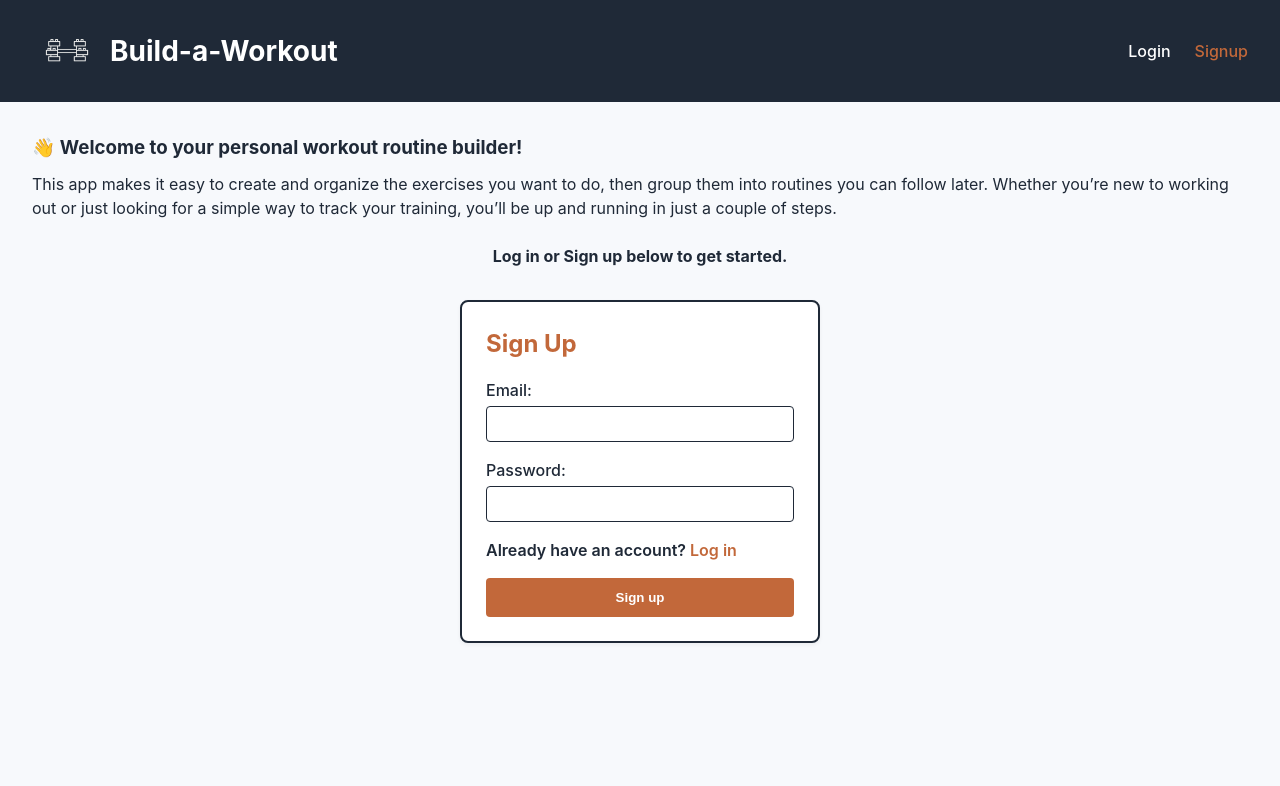
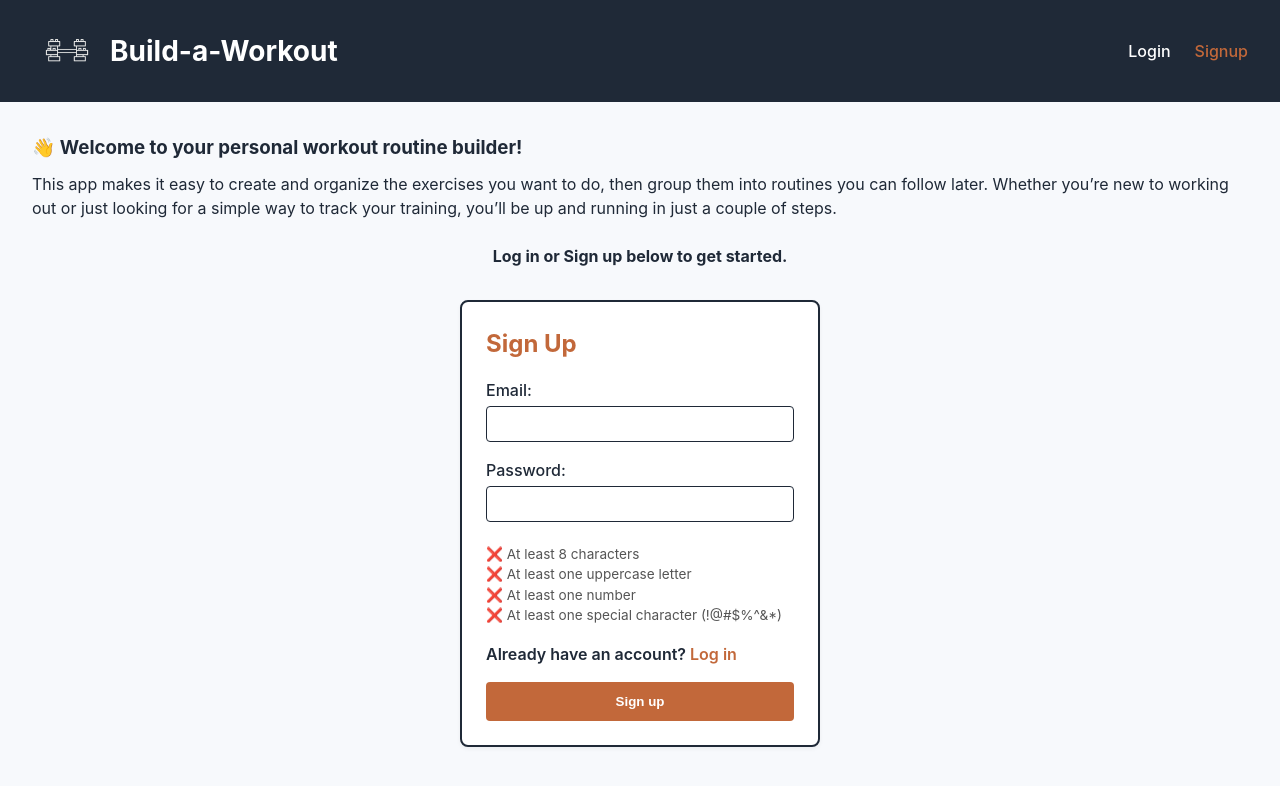
Before and after one commit to amylmilewski/build-a-workout-2, a React (Vite) app in the folder frontend/: page /signup in a window 1280 px wide. Shown: the top 786 px of the page. Built offline with nearby package versions, Linux system fonts and the light colour scheme; no server answers.

Commit message:
Signup password validation and exercise empty state CTA

```diff
--- a/frontend/src/components/RoutineForm.jsx
+++ b/frontend/src/components/RoutineForm.jsx
@@ -2,6 +2,7 @@ import { useState, useEffect } from "react";
 import useRoutinesContext from "../hooks/useRoutinesContext";
 import useExercisesContext from "../hooks/useExercisesContext";
 import useAuthContext from "../hooks/useAuthContext";
+import { NavLink } from "react-router";
 
 const API_URL = import.meta.env.VITE_API_URL;
 
@@ -19,10 +20,14 @@ export default function RoutineForm ({ routineToEdit, onFinish }) {
     const [emptyFields, setEmptyFields] = useState([]);
 
     // To ensure that the form repopulates the existing exercise list after form submission, fetch exercises if the global exercises list is empty or null
+
+    const [hasFetchedExercises, setHasFetchedExercises] = useState(false);
+    // This fetches only once per mount.
+    // New exercises added via ExerciseForm will automatically show because CREATE_EXERCISE dispatch updates exercises in context.
     useEffect(() => {
         if (!user || !user.token) return; // wait until fully authenticated
 
-        if (!Array.isArray(exercises) || exercises.length === 0) { // guard with Array.isArray(exercises) before mapping to prevent the "map is not a function" crash
+        if (!hasFetchedExercises) { // guard with Array.isArray(exercises) before mapping to prevent the "map is not a function" crash
             setIsLoading(true);
             fetch(`${API_URL}/api/exercises`, {
                 headers: {
@@ -33,15 +38,17 @@ export default function RoutineForm ({ routineToEdit, onFinish }) {
             .then(data => {
                 dispatchExercises({ type: 'SET_EXERCISES', payload: data });
                 setIsLoading(false);
+                setHasFetchedExercises(true); // mark as done
             })
             .catch(err => {
                 console.error('Failed to load exercises', err);
                 setIsLoading(false);
+                setHasFetchedExercises(true);
             });
         } else {
             setIsLoading(false); // Already have exercises in context
         }
-    }, [user, exercises, dispatchExercises]);
+    }, [user, dispatchExercises, hasFetchedExercises]);
 
     // Populate form when routineToEdit changes
     useEffect(() => {
@@ -121,7 +128,14 @@ export default function RoutineForm ({ routineToEdit, onFinish }) {
 
             <label>Exercises:</label>
             {isLoading ? (
-                <p>Loading exercises...</p> // NEW: loading message
+                <p>Loading exercises...</p>
+            ) : !Array.isArray(exercises) || exercises.length === 0 ? (
+                <div className="empty-state">
+                    <p>You haven’t created any exercises yet.</p>
+                    <p>
+                        👉 Go to <NavLink to='/myexercises'><strong>My Exercises</strong></NavLink> to create some, then return here to add them to your routine.
+                    </p>
+                </div>
             ) : (
                 <select
                     name="exercises"
@@ -133,7 +147,7 @@ export default function RoutineForm ({ routineToEdit, onFinish }) {
                         setSelectedExercises(selectedValues);
                     }}
                 >
-                    {Array.isArray(exercises) && exercises.map(exercise => ( // guard with 'Array.isArray(exercises)' before mapping to prevent the "map is not a function" crash
+                    {exercises.map(exercise => (
                         <option key={exercise._id} value={exercise._id}>{exercise.title}</option>
                     ))}
                 </select>
--- a/frontend/src/index.css
+++ b/frontend/src/index.css
@@ -381,6 +381,25 @@ input.error {
   border: 1px solid red;
 }
 
+.empty-state {
+  margin-bottom: 1rem;
+  color: #555;
+  font-size: 0.9rem;
+  /* font-style: italic; */
+}
+
+.empty-state a{
+  color: #c2683a;
+  /* margin-left: 0.5rem; */
+  text-decoration: none;
+  font-weight: 400;
+}
+
+.empty-state a:hover {
+  text-decoration: underline;
+  color: #a5542e;
+}
+
 /* Login screen matches card styling */
 .login-container {
   max-width: 400px;
@@ -434,3 +453,20 @@ div.status {
   font-size: 0.9rem;
   font-style: italic;
 }
+
+.password-checklist {
+  margin-top: 6px;
+  margin-bottom: 1rem;
+  font-size: 0.85rem;
+  color: #555;
+}
+
+.password-checklist .rule {
+  display: flex;
+  align-items: center;
+  gap: 4px;
+}
+
+.password-checklist .passed {
+  color: green;
+}
--- a/frontend/src/pages/Signup.jsx
+++ b/frontend/src/pages/Signup.jsx
@@ -2,6 +2,37 @@ import { useState } from "react";
 import Navbar from "../components/Navbar";
 import { useSignup } from "../hooks/useSignup";
 import { NavLink } from "react-router";
+
+// Validation function (used on submit)
+function validatePassword(password) {
+  // Rules: min 8 chars, at least one uppercase, one number, one special char
+  const minLength = /.{8,}/;
+  const uppercase = /[A-Z]/;
+  const number = /[0-9]/;
+  const specialChar = /[!@#$%^&*]/;
+
+  if (!minLength.test(password)) {
+    return "Password must be at least 8 characters long.";
+  }
+  if (!uppercase.test(password)) {
+    return "Password must contain at least one uppercase letter.";
+  }
+  if (!number.test(password)) {
+    return "Password must contain at least one number.";
+  }
+  if (!specialChar.test(password)) {
+    return "Password must contain at least one special character.";
+  }
+  return null; // means it's valid
+}
+
+// Rules for live feedback (used in render)
+const passwordRules = [
+  { test: /.{8,}/, message: "At least 8 characters" },
+  { test: /[A-Z]/, message: "At least one uppercase letter" },
+  { test: /[0-9]/, message: "At least one number" },
+  { test: /[!@#$%^&*]/, message: "At least one special character (!@#$%^&*)" }
+];
 
 export default function Signup () {
     const [email, setEmail] = useState('')
@@ -10,9 +41,14 @@ export default function Signup () {
     const {signup, error, isLoading} = useSignup()
 
     const handleSubmit = async (e) => {
-        e.preventDefault()
+        e.preventDefault();
 
-        // Show a helpful message when signup starts
+        const validationError = validatePassword(password);
+        if (validationError) {
+            setStatusMessage(""); // clear the "loading" message
+            return setStatusMessage(validationError); // show validation feedback
+        }
+
         setStatusMessage("Signing you up and logging you in... this may take up to 30 seconds if the server is waking up.");
 
         await signup(email, password)
@@ -49,6 +85,16 @@ export default function Signup () {
                         onChange={(e) => setPassword(e.target.value)}
                         value={password}
                     />
+                    <div className="password-checklist">
+                    {passwordRules.map((rule, index) => {
+                        const passed = rule.test.test(password);
+                        return (
+                        <div key={index} className={passed ? "rule passed" : "rule"}>
+                            {passed ? "✅" : "❌"} {rule.message}
+                        </div>
+                        );
+                    })}
+                    </div>
 
                     <div className="login-signup">Already have an account? <NavLink to='/login'>Log in</NavLink></div>
 
```
